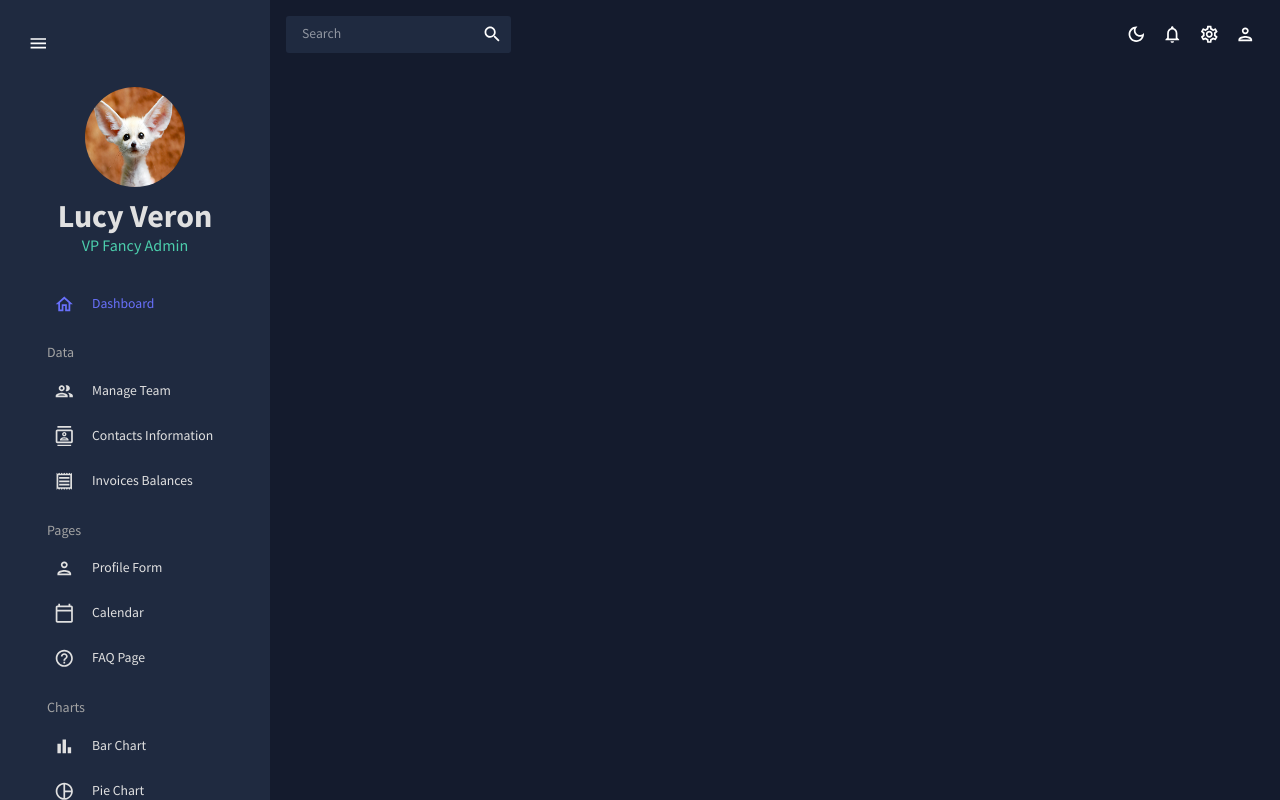
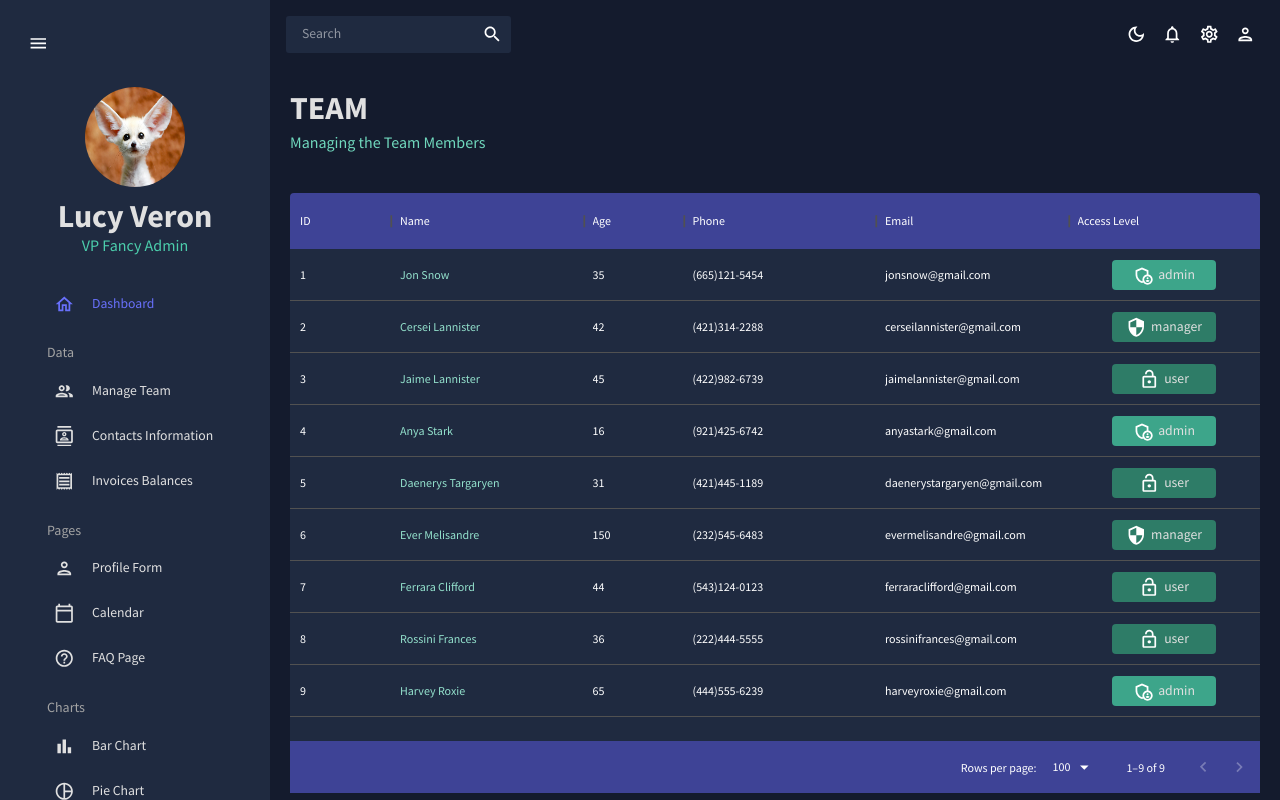
Before and after one commit to LucyVeron/react-admin, a React (Create React App) app: page /team in a window 1280 px wide. Built offline with nearby package versions, Linux system fonts and the light colour scheme.

Commit message:
Header, Teams table

```diff
--- /dev/null
+++ b/src/components/Header.jsx
@@ -0,0 +1,26 @@
+import { Box, Typography, useTheme } from '@mui/material'
+import React from 'react'
+import { tokens } from '../theme';
+
+function Header({ title, subtitle }) {
+    const theme = useTheme();
+    const colors = tokens(theme.palette.mode);
+    return (
+        <Box mb="30px">
+            <Typography
+                variant="h2"
+                color={colors.grey[100]}
+                fontWeight="bold"
+                sx={{ mb: "5px" }}>
+                {title}
+            </Typography>
+            <Typography
+                variant="h5"
+                color={colors.greenAccent[400]}>
+                {subtitle}
+            </Typography>
+        </Box>
+    )
+}
+
+export default Header
--- a/src/scenes/dashboard/index.jsx
+++ b/src/scenes/dashboard/index.jsx
@@ -1,8 +1,19 @@
+import { Box } from '@mui/material'
 import React from 'react'
+import Header from '../../components/Header'
 
 function Dashboard() {
   return (
-    <div>Dashboard</div>
+    <Box m="20px">
+      <Box
+        display="flex"
+        justifyContent="space-between"
+        alignItems="center">
+        <Header
+          title="DASHBOARD"
+          subtitle="Welcome to your Dashboard" />
+      </Box>
+    </Box>
   )
 }
 
--- /dev/null
+++ b/src/scenes/team/index.jsx
@@ -0,0 +1,84 @@
+import { Box, Typography, useTheme } from '@mui/material';
+import React from 'react'
+import { tokens } from '../../theme';
+import Header from '../../components/Header'
+import { DataGrid } from '@mui/x-data-grid';
+import { mockDataTeam } from '../../data/mockData'
+import { AdminPanelSettingsOutlined, LockOpenOutlined, SecurityOutlined } from '@mui/icons-material';
+
+function Team() {
+    const theme = useTheme();
+    const colors = tokens(theme.palette.mode);
+    const columns = [
+        { field: "id", headerName: "ID" },
+        { field: "name", headerName: "Name", flex: 1, cellClassName: "name-column--cell" },
+        { field: "age", headerName: "Age", type: "number", headerAlign: "left", align: "left" },
+        { field: "phone", headerName: "Phone", flex: 1 },
+        { field: "email", headerName: "Email", flex: 1 },
+        {
+            field: "access", headerName: "Access Level", flex: 1, renderCell: ({ row: { access } }) => {
+                return (
+                    <Box
+                        width="60%"
+
+                        m="0 auto"
+                        p="5px"
+                        display="flex"
+                        justifyContent="center"
+                        backgroundColor={
+                            access === "admin"
+                                ? colors.greenAccent[600]
+                                : colors.greenAccent[700]
+                        }
+                        borderRadius="4px"
+                    >
+                        {access === "admin" && <AdminPanelSettingsOutlined />}
+                        {access === "manager" && <SecurityOutlined />}
+                        {access === "user" && <LockOpenOutlined />}
+                        <Typography color={colors.grey[100]} sx={{ ml: "5px" }}>
+                            {access}
+                        </Typography>
+                    </Box>
+                )
+            }
+        }
+    ];
+
+    return (
+        <Box m="20px">
+            <Header title="TEAM" subtitle="Managing the Team Members" />
+            <Box
+                m="40px 0 0 0"
+                height="75vh"
+                sx={{
+                    "& .MuiDataGrid-root": {
+                        border: "none"
+                    },
+                    "& .MuiDataGrid-cell": {
+                        borderBottom: "none",
+                    },
+                    "& .name-column--cell": {
+                        color: colors.greenAccent[300]
+                    },
+                    "& .MuiDataGrid-columnHeaders": {
+                        backgroundColor: colors.blueAccent[700],
+                        borderBottom: "none"
+                    },
+                    "& .MuiDataGrid-virtualScroller": {
+                        backgroundColor: colors.primary[400]
+                    },
+                    "& .MuiDataGrid-footerContainer": {
+                        borderTop: "none",
+                        backgroundColor: colors.blueAccent[700]
+                    },
+                }}>
+                <DataGrid
+                    rows={mockDataTeam}
+                    columns={columns}
+                />
+            </Box>
+        </Box>
+    )
+}
+
+export default Team
```
Also changed, not shown: src/App.js (+7 -2 lines).
